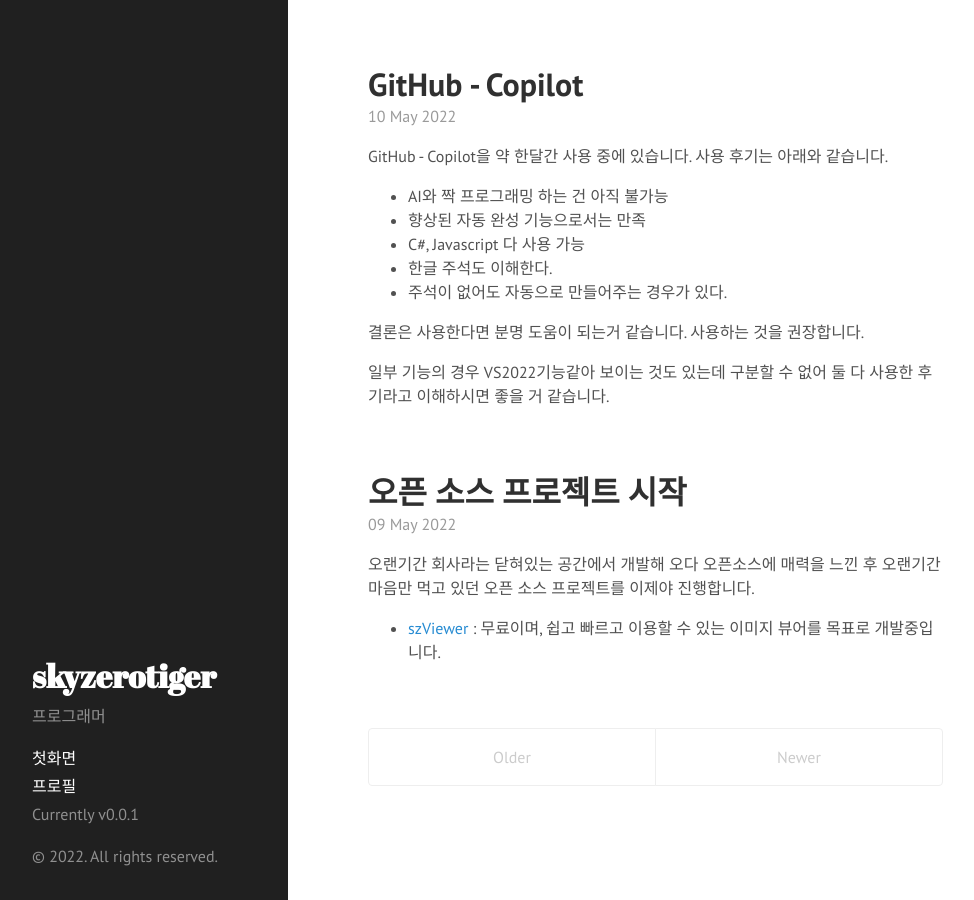
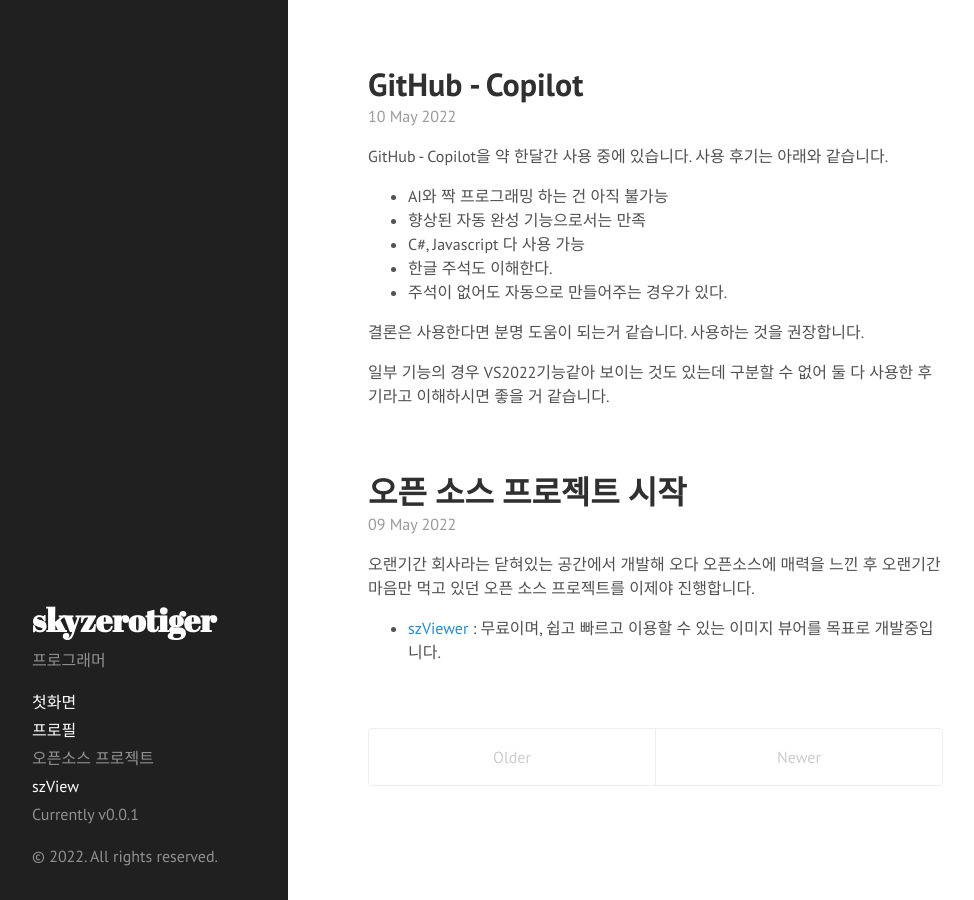
Before and after one commit to skyzerotiger/skyzerotiger.github.io, a Jekyll site: the page built from index.html, in a window 1280 px wide. Shown: the whole page, without its empty margins (0-974 px from the left). Built offline with Jekyll 4.4.1, drawn with Linux system fonts in a browser that asks for light colours; the list of posts is cut into pages by our own code.

Commit message:
Update sidebar.html

```diff
--- a/_includes/sidebar.html
+++ b/_includes/sidebar.html
@@ -26,6 +26,8 @@
         {% endif %}
       {% endfor %}
 
+      <span class="sidebar-nav-item">오픈소스 프로젝트<br>  <a href="https://github.com/skyzerotiger/szViewer">szView</a></span>
+
       <span class="sidebar-nav-item">Currently v{{ site.version }}</span>
     </nav>
 
```
